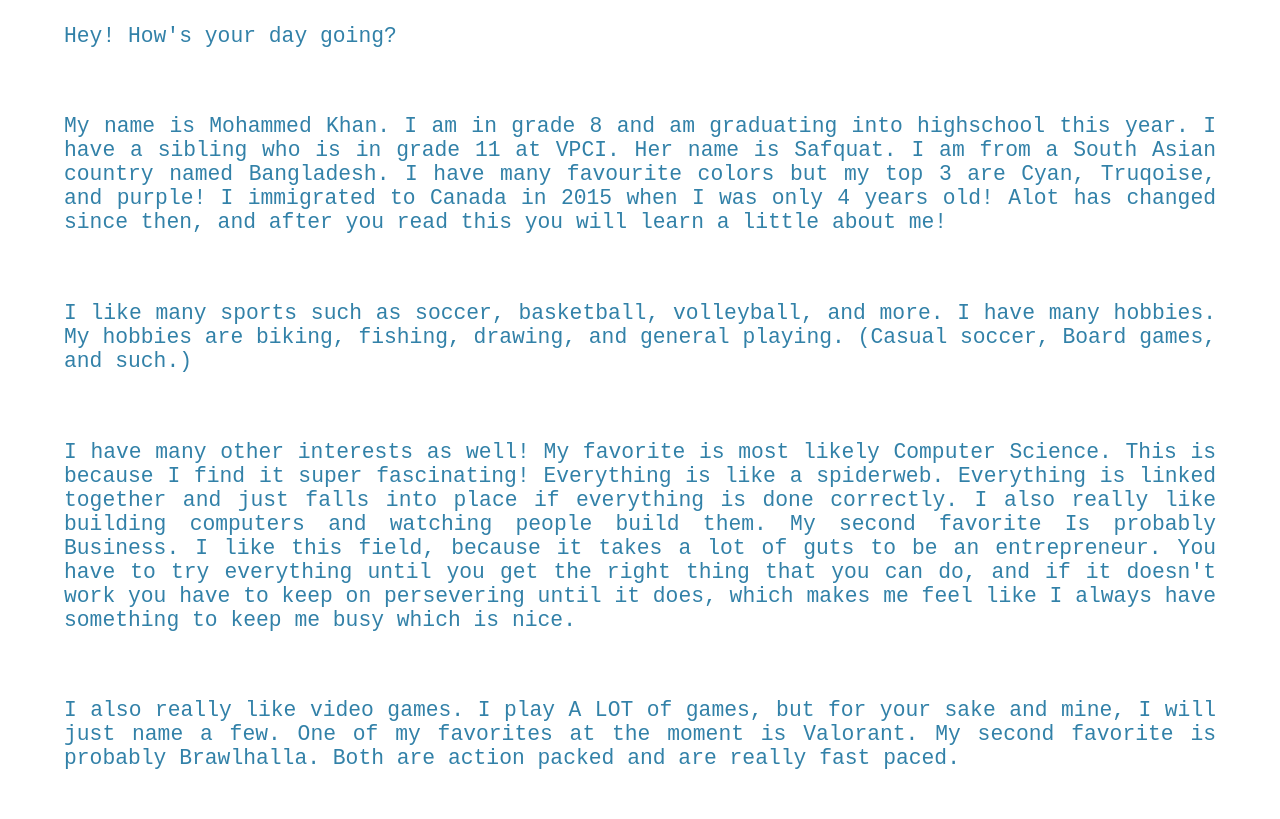
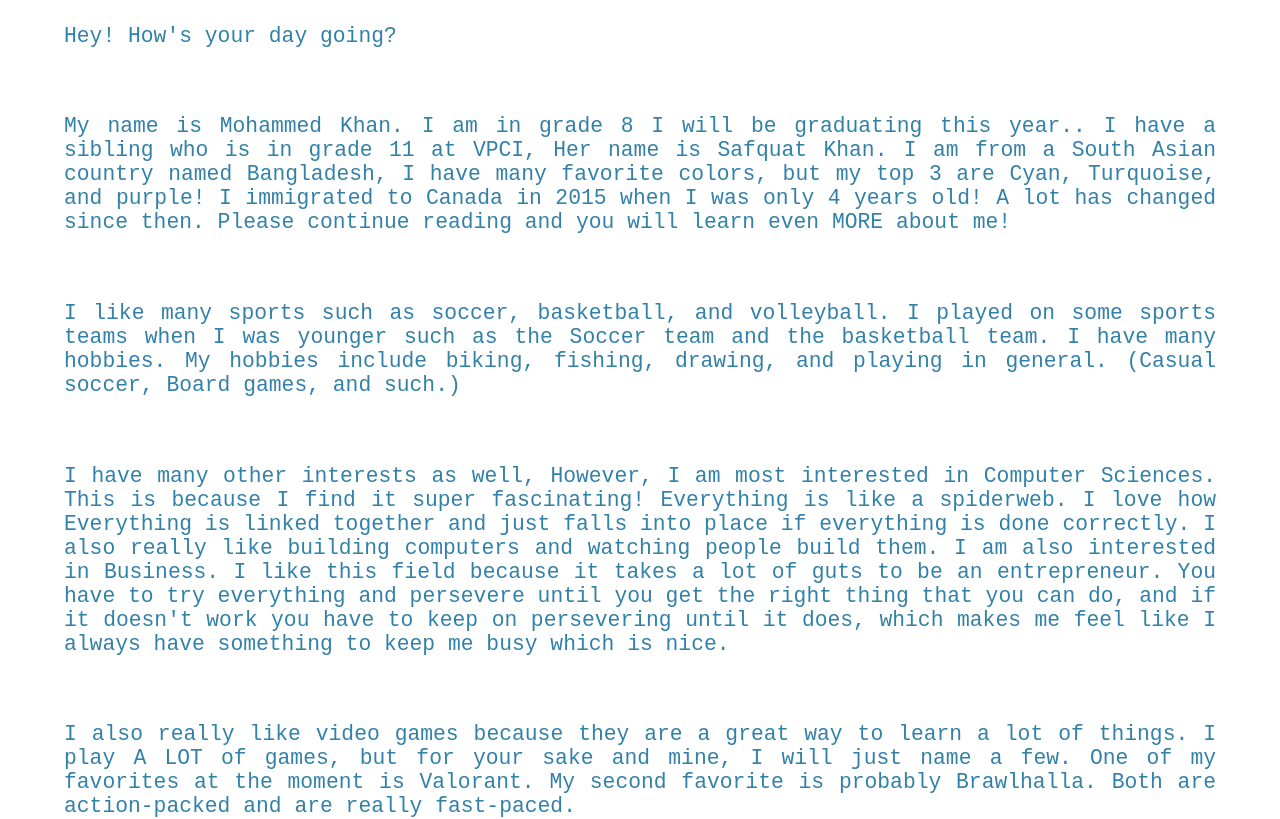
Before and after one commit to BeepBopoo/mohammedkhanofficial.github.io, a plain HTML site: page index.html in a window 1280 px wide. Shown: the part 373-1192 px from the top of the page. Drawn offline with Linux system fonts and the light colour scheme.

Commit message:
Update index.html

```diff
--- a/index.html
+++ b/index.html
@@ -6,30 +6,32 @@
 		<link rel="stylesheet" type="text/css" href="Index.css"/>
 	</head>
 	<body>
-		<h1 class = "center"> Welcome to Mohammed Khans Website!!!! </h1>
+		<h1 class = "center"> Welcome to Mohammed Khan's Website!!!! </h1>
 			<p>Welcome to my original webpage! Down below you will find my "All About Me" and below that you will find out
 			why I think I am an ideal candidate for the International Baccalaureate!</p>
 		<h2>All About Me</h2>
 			<p>Hey! How's your day going?</p>
 			<br>
-			<p>My name is Mohammed Khan. I am in grade 8 and am graduating into highschool this year. I have a sibling who
-			is in grade 11 at VPCI. Her name is Safquat. I am from a South Asian country named Bangladesh. I have many
-			favourite colors but my top 3 are Cyan, Truqoise, and purple! I immigrated to Canada in 2015 when I was only 4 years
-			old! Alot has changed since then, and after you read this you will learn a little about me!<p>
+			<p>My name is Mohammed Khan. I am in grade 8 I will be graduating this year.. I have a sibling who
+			is in grade 11 at VPCI, Her name is Safquat Khan. I am from a South Asian country named Bangladesh, I have many
+			favorite colors, but my top 3 are Cyan, Turquoise, and purple! I immigrated to Canada in 2015 when I was only 4 years
+			old! A lot has changed since then. Please continue reading and you will learn even MORE about me!<p>
 			<br>
-			<p>I like many sports such as soccer, basketball, volleyball, and more. I have many hobbies. My hobbies are biking,
-			fishing, drawing, and general playing. (Casual soccer, Board games, and such.)</p>
+			<p>I like many sports such as soccer, basketball, and volleyball. I played on some sports teams when I was younger such as the Soccer team
+ 			and the basketball team. I have many hobbies. My hobbies include biking,
+			fishing, drawing, and playing in general. (Casual soccer, Board games, and such.)</p>
 			<br>
-			<p>I have many other interests as well! My favorite is most likely Computer Science. This is because I find it
-			super fascinating! Everything is like a spiderweb. Everything is  linked together and just falls into place if everything
-			is done correctly. I also really like building computers and watching people build them. My second favorite Is
-			probably Business. I like this field, because it takes a lot of guts to be an entrepreneur. You have to try everything
+			<p>I have many other interests as well, However, I am most interested in Computer Sciences. This is because I find it
+			super fascinating! Everything is like a spiderweb. I love how Everything is  linked together and just falls into place if everything
+			is done correctly. I also really like building computers and watching people build them. I am also interested in
+			Business. I like this field because it takes a lot of guts to be an entrepreneur. You have to try everything and persevere
 			until you get the right thing that you can do, and if it doesn't work you have to keep on persevering until it does,
 			which makes me feel like I always have something to keep me busy which is nice.</p>
 			<br>
-			<p> I also really like video games. I play A LOT of games, but for your sake and mine, I will just name a few.
-			One of my favorites at the moment is Valorant. My second favorite is probably Brawlhalla. Both are action packed and
-			are really fast paced.</p>
+			<p> I also really like video games because they are a great way to learn a lot of things. I play A LOT of games,
+			but for your sake and mine, I will just name a few.
+			One of my favorites at the moment is Valorant. My second favorite is probably Brawlhalla. Both are action-packed and
+			are really fast-paced.</p>
 			<br>
 			<p>Hey, Thanks for reading about me! I hope you have a great day!</p>
 
```
